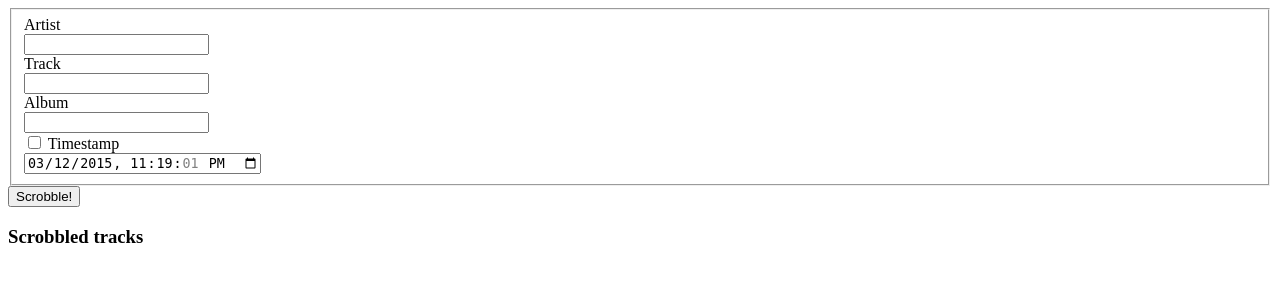
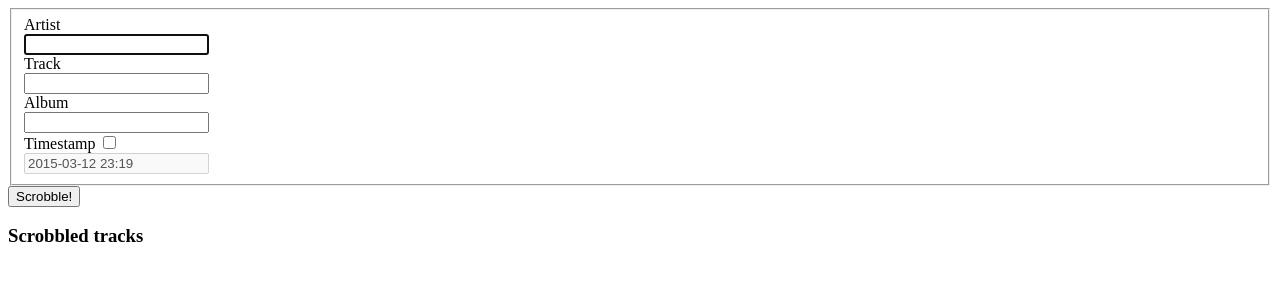
Before and after one commit to elamperti/OpenWebScrobbler, a PHP site: template src/views/manual_scrobble.twig in a window 1280 px wide. Shown: the top 300 px of the page. Run offline with PHP 8.4, Linux system fonts and the light colour scheme; the template is opened without the code that fills it, so the values that code supplies are empty; some libraries are stand-ins or nearby versions.

Commit message:
Improved UI for the timestamp input and added some JS fixes

```diff
--- a/src/views/manual_scrobble.twig
+++ b/src/views/manual_scrobble.twig
@@ -3,40 +3,41 @@
 		<form action="scrobble.php" id="form-manual-scrobble" class="form-scrobble form-horizontal" role="form" method="POST">
 			<fieldset>
 				<div class="form-group required">
-					<div class="col-xs-2 col-sm-3 text-right">
+					<div class="col-xs-3 col-sm-4 text-right">
 						<label for="artist">Artist</label>
 					</div>
-					<div class="col-xs-10 col-sm-9">
-						<input class="form-control artist" type="text" name="artist[]" aria-label="Artist" required>
+					<div class="col-xs-9 col-sm-8">
+						<input class="form-control artist" type="text" name="artist[]" aria-label="Artist" required autofocus>
 					</div>
 				</div>
 
 				<div class="form-group required">
-					<div class="col-xs-2 col-sm-3 text-right">
+					<div class="col-xs-3 col-sm-4 text-right">
 						<label for="track">Track</label>
 					</div>
-					<div class="col-xs-10 col-sm-9">
+					<div class="col-xs-9 col-sm-8">
 						<input class="form-control track" type="text" name="track[]" aria-label="Track" required>
 					</div>
 				</div>
 
 				<div class="form-group">
-					<div class="col-xs-2 col-sm-3 text-right">
+					<div class="col-xs-3 col-sm-4 text-right">
 						<label for="album">Album</label>
 					</div>
-					<div class="col-xs-10 col-sm-9">
+					<div class="col-xs-9 col-sm-8">
 						<input class="form-control album" type="text" name="album[]" aria-label="Album">
 					</div>
 				</div>
 
 				<div class="form-group">
-					<div class="col-xs-2 col-sm-3 text-right">
-					 	<input class="custom-timestamp" type="checkbox" name="custom-timestamp" aria-label="Custom timestamp">
-						<label for="timestamp">Timestamp</label>
+					<div class="col-xs-3 col-sm-4 text-right timestamp-checkbox">
+						<label>
+							Timestamp
+							<input class="custom-timestamp" type="checkbox" name="custom-timestamp" aria-label="Custom timestamp" />
+						</label>
 					</div>
-					<div class="col-xs-10 col-sm-9">
-						<input class="form-control timestamp" type="datetime-local" name="timestamp[]"
-							   value="{{ 'now'|date('Y-m-d\\TH:i:s') }}" aria-label="Date">
+					<div class="col-xs-9 col-sm-8">
+						<input class="form-control timestamp" type="text" name="timestamp[]" value="{{ 'now'|date('Y-m-d H:i') }}" aria-label="Date" placeholder="YYYY-MM-DD HH:MM" pattern="\d{4}-?\d{2}-?\d{2} \d{2}:\d{2}" disabled/>
 					</div>
 				</div>
 			</fieldset>
```
Also changed, not shown: src/js/main.js (+16 -10 lines).
